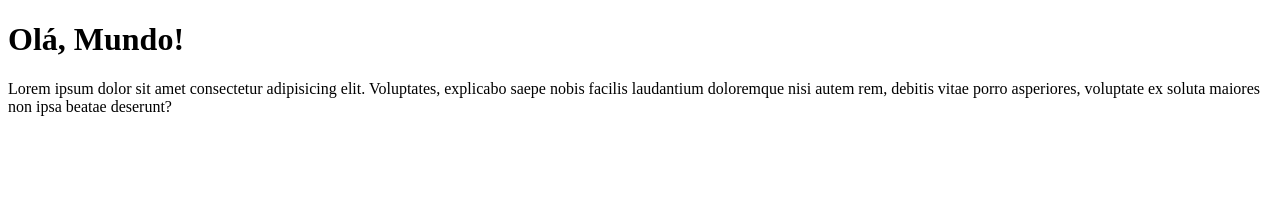
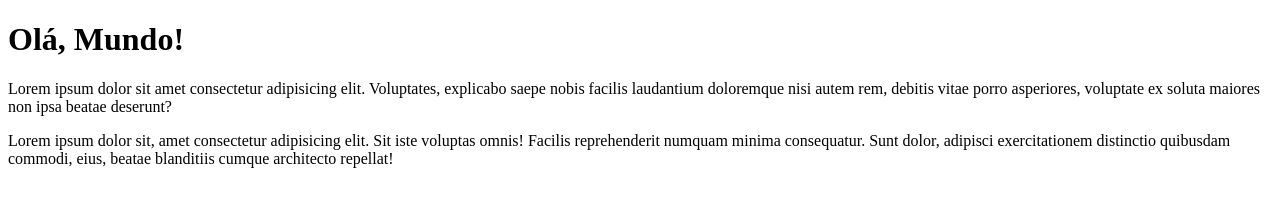
Before and after one commit to WesleyRafaelp/ola-mundo, a plain HTML site: page site-exemplo/index.html in a window 1280 px wide. Drawn offline with Linux system fonts and the light colour scheme.

Commit message:
criei paragafro

```diff
--- a/site-exemplo/index.html
+++ b/site-exemplo/index.html
@@ -11,5 +11,7 @@
 
     <p>Lorem ipsum dolor sit amet consectetur adipisicing elit. Voluptates, explicabo saepe nobis facilis laudantium doloremque nisi autem rem, debitis vitae porro asperiores, voluptate ex soluta maiores non ipsa beatae deserunt?
     </p>
+    <p>Lorem ipsum dolor sit, amet consectetur adipisicing elit. Sit iste voluptas omnis! Facilis reprehenderit numquam minima consequatur. Sunt dolor, adipisci exercitationem distinctio quibusdam commodi, eius, beatae blanditiis cumque architecto repellat!
+    </p>
 </body>
 </html>
```
